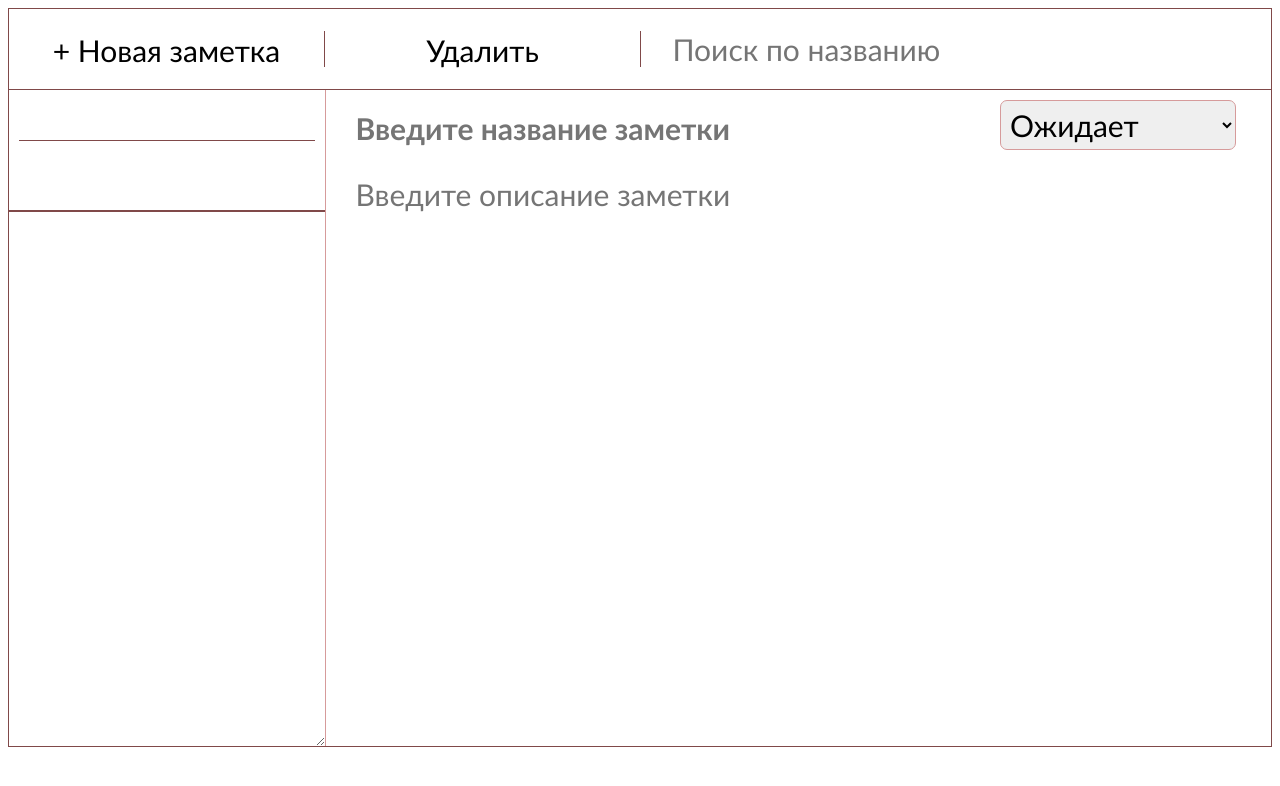
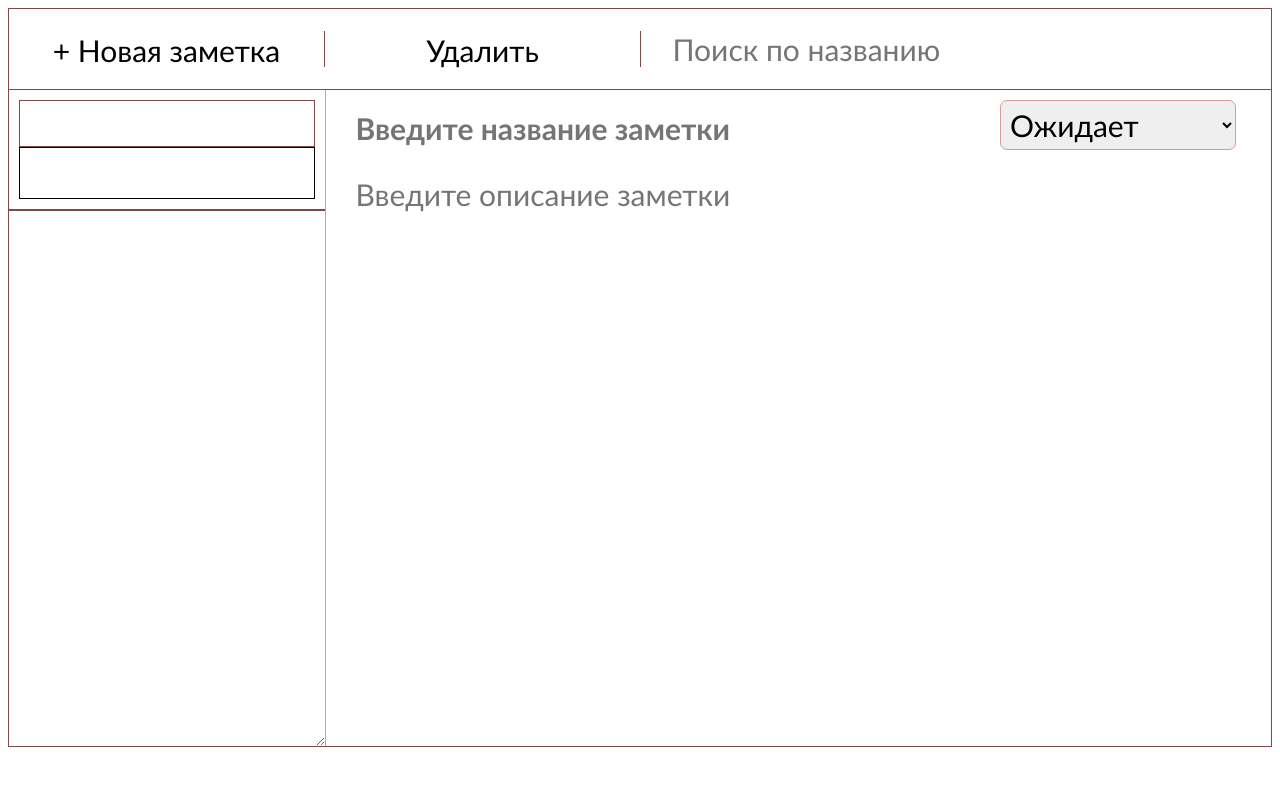
Before and after one commit to Paulselikhov/note_ts, a React (Create React App) app: page / in a window 1280 px wide. Shown: the top 786 px of the page. Built offline with nearby package versions, Linux system fonts and the light colour scheme.

Commit message:
поправил стили

```diff
--- a/src/App.css
+++ b/src/App.css
@@ -64,7 +64,7 @@ textarea{
 
 
 
-/* Правый блок */
+/* Нижний блок */
 .NoteForm{
     display: flex;
     align-items: flex-start;
@@ -82,17 +82,8 @@ textarea{
     resize: horizontal;
 
 }
-.NoteEditForm{
-    width: 75%;
-    height: 100%;
-    border-left: 1px solid rgb(214, 155, 155);
-}
-.NoteEditForm_found{
-    height: 100%;
+.NoteItem{
 
-}
-.NoteItem{
-    height: 100px;
     padding: 10px;
     border-bottom: 2px solid rgb(128, 73, 73);
 
@@ -101,18 +92,36 @@ textarea{
     background-color: white;
 }
 .NoteItem_name{
-    height: 35px;
-    border-bottom: 1px solid rgb(128, 73, 73);
+    height: 40px;
+    border: 1px solid rgb(128, 73, 73);
     padding-bottom: 5px;
+    padding-left: 4px;
 
+    white-space: nowrap;
     overflow: hidden;
+    overflow-wrap: break-word;
     text-overflow: ellipsis;
+
 }
 .NoteItem_description{
-    height: 65px;
+    height: 50px;
+    border: 1px solid #000;
+    padding-left: 4px;
 
+    white-space: nowrap;
     overflow: hidden;
+    overflow-wrap: break-word;
     text-overflow: ellipsis;
+
+    font-size: 24px;
+}
+.NoteEditForm{
+    width: 75%;
+    height: 100%;
+    border-left: 1px solid rgb(214, 155, 155);
+}
+.NoteEditForm_found{
+    height: 100%;
 
 }
 .NoteEditForm_head{
@@ -140,7 +149,6 @@ textarea{
     border-radius: 7px 7px;
 
 }
-
 .NoteEditForm_inputDescription{
     width: 92%;
     height: 77%;
```
